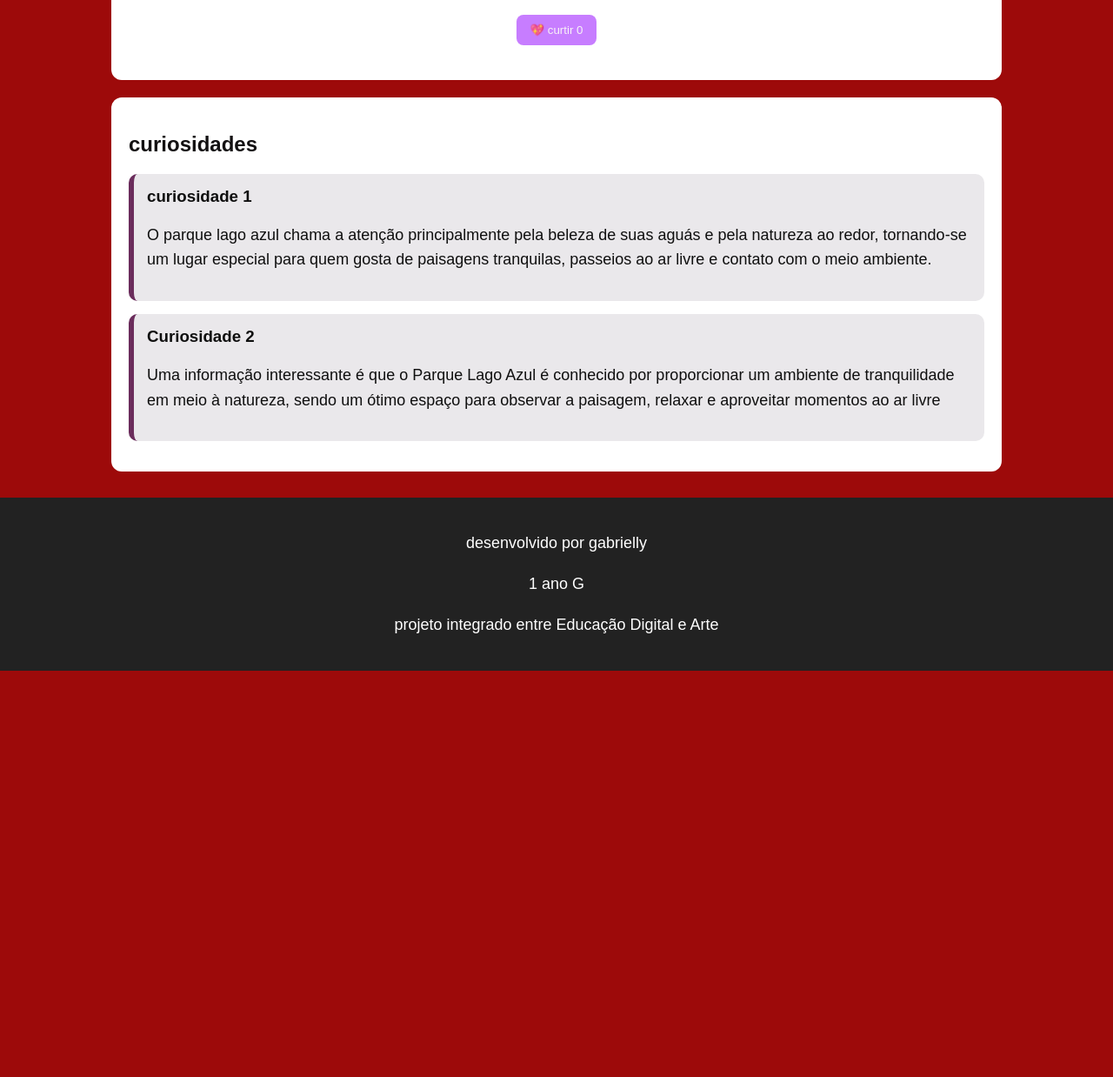
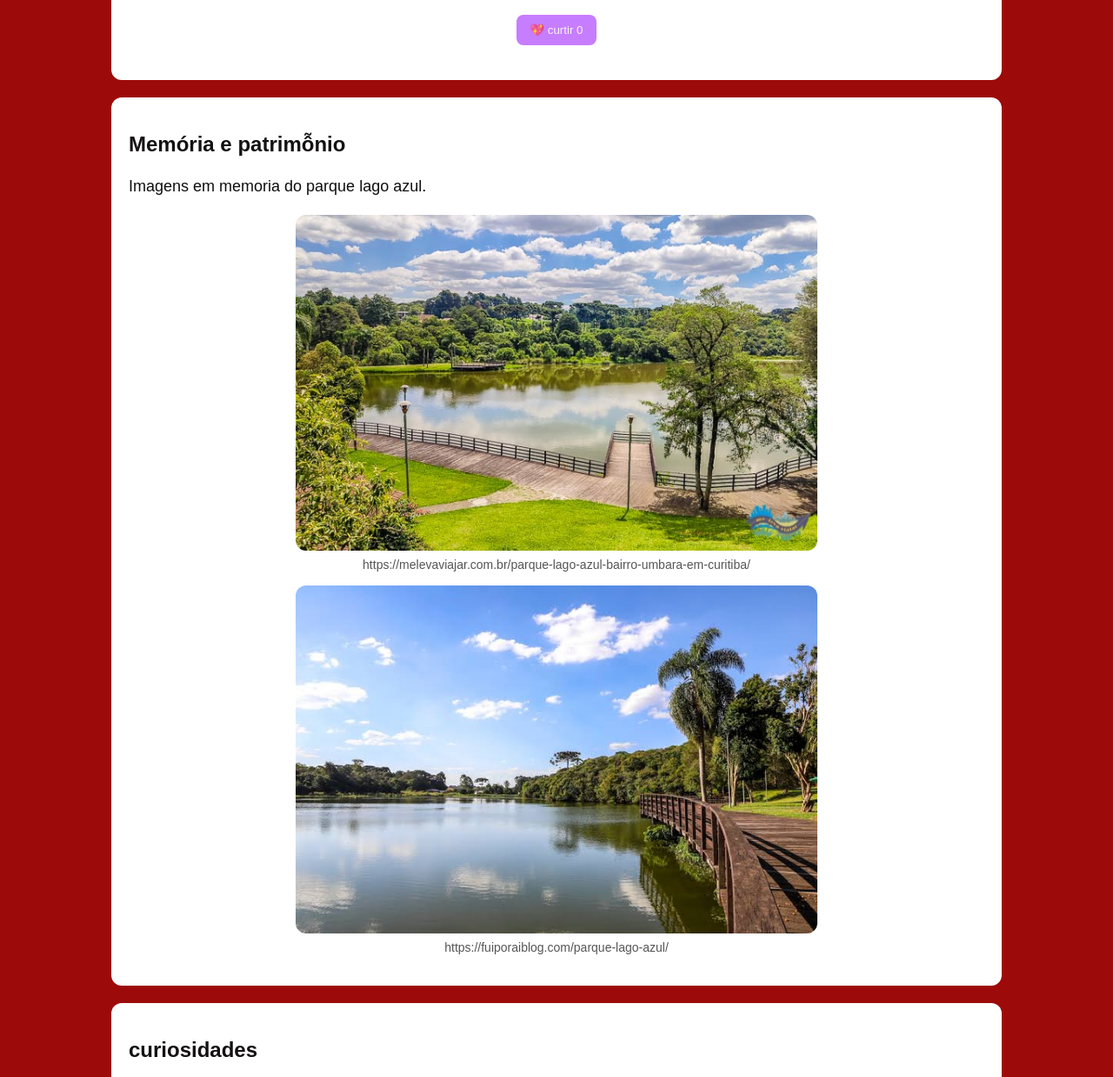
Before and after one commit to gabriellyelvit-del/tarefa.ed.digital, a plain HTML site: page index.html in a window 1280 px wide. Shown: the part 2927-4165 px from the top of the page at 87% size. Before the commit the page ends 3698 px from the top, so only its background shows below. Drawn offline with Linux system fonts and the light colour scheme.

Commit message:
atualizei o meu codigo

```diff
--- a/index.html
+++ b/index.html
@@ -73,6 +73,24 @@
                 💖 curtir <span>0</span>
             </button>
         </section>
+        <section id="memoria">
+             <h2>Memória e patrimỗnio</h2>
+             <p>Imagens em memoria do parque lago azul.</p>
+             <div class="galeria">
+                 <img src="imagem4.jpg" alt="nessa imagem aparece um lago">
+                    <figcaption>
+                     https://melevaviajar.com.br/parque-lago-azul-bairro-umbara-em-curitiba/
+                    </figcaption>
+                </figure>
+
+                <figure>
+                    <img src="imagem5.jpeg" alt="nessa imgagem aparece uma casa do lago azul ">
+                    <figcaption>
+                        https://fuiporaiblog.com/parque-lago-azul/
+                    </figcaption>
+                </figure>
+             </div>
+        </section>
 
         <section id="curiosidades">
             <h2>curiosidades</h2>
--- a/style.css
+++ b/style.css
@@ -76,6 +76,7 @@ figcaption {
     margin: 15px 0;
     border-left: 6px solid #6b2d5c;
     border-radius: 10px;
+    flex: 1 1 300px;
 }
 
 .card h3 {
```
